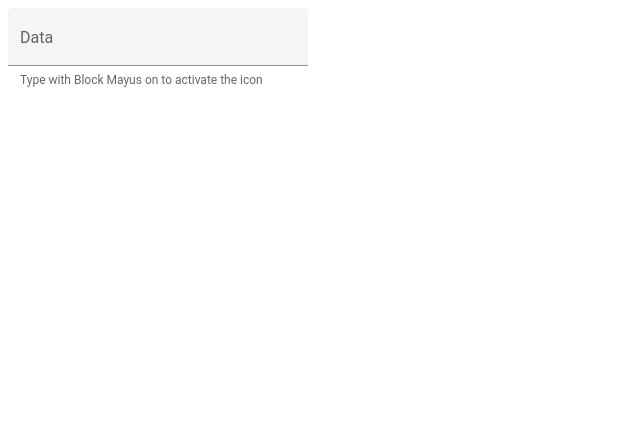
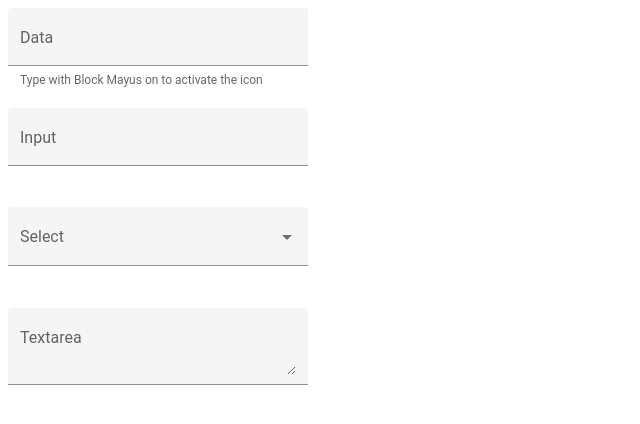
Before and after one commit to jvanheerdenn/angular-block-mayus-example, an Angular app: page / in a window 1280 px wide. Shown: the top 424 px of the page, without its empty margins (0-640 px from the left). Built offline with nearby package versions, Linux system fonts and the light colour scheme.

Commit message:
4 files modified

```diff
--- a/src/app/app.component.html
+++ b/src/app/app.component.html
@@ -1,8 +1,31 @@
-<mat-form-field class="example-form-field" appearance="fill">
+<mat-form-field class="example-form-field" appearance="fill" (click)="changeBlockMayusStatus($event)">
   <mat-label>Data</mat-label>
-  <input matInput type="text" [(ngModel)]="value" (blur)="changeBlockMayusStatus($event)" (click)="changeBlockMayusStatus($event)"/>
+  <input
+    matInput
+    type="text"
+    [(ngModel)]="value"
+    (blur)="changeBlockMayusStatus($event)"
+  />
   <button *ngIf="showUppercase" matSuffix mat-icon-button aria-label="Clear">
     <mat-icon>keyboard_double_arrow_up</mat-icon>
   </button>
   <mat-hint>Type with Block Mayus on to activate the icon</mat-hint>
 </mat-form-field>
+
+<mat-form-field class="example-form-field" appearance="fill">
+  <mat-label>Input</mat-label>
+  <input matInput />
+</mat-form-field>
+
+<mat-form-field class="example-form-field" appearance="fill">
+  <mat-label>Select</mat-label>
+  <mat-select>
+    <mat-option value="one">First option</mat-option>
+    <mat-option value="two">Second option</mat-option>
+  </mat-select>
+</mat-form-field>
+
+<mat-form-field class="example-form-field" appearance="fill">
+  <mat-label>Textarea</mat-label>
+  <textarea matInput></textarea>
+</mat-form-field>
--- a/src/app/app.component.scss
+++ b/src/app/app.component.scss
@@ -4,4 +4,11 @@ p {
 
 .example-form-field {
   width: 300px;
+  margin-bottom: 20px;
 }
+
+:host {
+  display: flex;
+  flex-direction: column;
+  align-items: flex-start;
+}
--- a/src/app/app.component.ts
+++ b/src/app/app.component.ts
@@ -6,8 +6,13 @@ import { Component, HostListener, VERSION } from '@angular/core';
   styleUrls: ['./app.component.scss'],
 })
 export class AppComponent {
+  @HostListener('document:mouseover', ['$event']) onMouseOver(
+    e: KeyboardEvent
+  ) {
+    // console.log('keyCode: ', e.getModifierState('CapsLock'));
+    this.lastUppercaseState = e.getModifierState('CapsLock');
+  }
   @HostListener('keydown', ['$event']) onKeyDown(e: KeyboardEvent) {
-    console.log('keyCode: ', e.getModifierState('CapsLock'));
     this.showUppercase = e.getModifierState('CapsLock');
     this.lastUppercaseState = e.getModifierState('CapsLock');
   }
@@ -22,7 +27,6 @@ export class AppComponent {
     if (event instanceof FocusEvent) {
       this.showUppercase = false;
     }
-    console.log(this.showUppercase, event);
-    // this.showUppercase = false;
+    // console.log(this.showUppercase, event);
   }
 }
--- a/src/app/app.module.ts
+++ b/src/app/app.module.ts
@@ -7,6 +7,7 @@ import { MatInputModule } from '@angular/material/input';
 import { MatButtonModule } from '@angular/material/button';
 import { MatIconModule } from '@angular/material/icon';
 import { BrowserAnimationsModule } from '@angular/platform-browser/animations';
+import { MatSelectModule } from '@angular/material/select';
 
 @NgModule({
   imports: [
@@ -15,6 +16,7 @@ import { BrowserAnimationsModule } from '@angular/platform-browser/animations';
     MatInputModule,
     MatButtonModule,
     MatIconModule,
+    MatSelectModule,
     BrowserAnimationsModule,
   ],
   declarations: [AppComponent],
```
